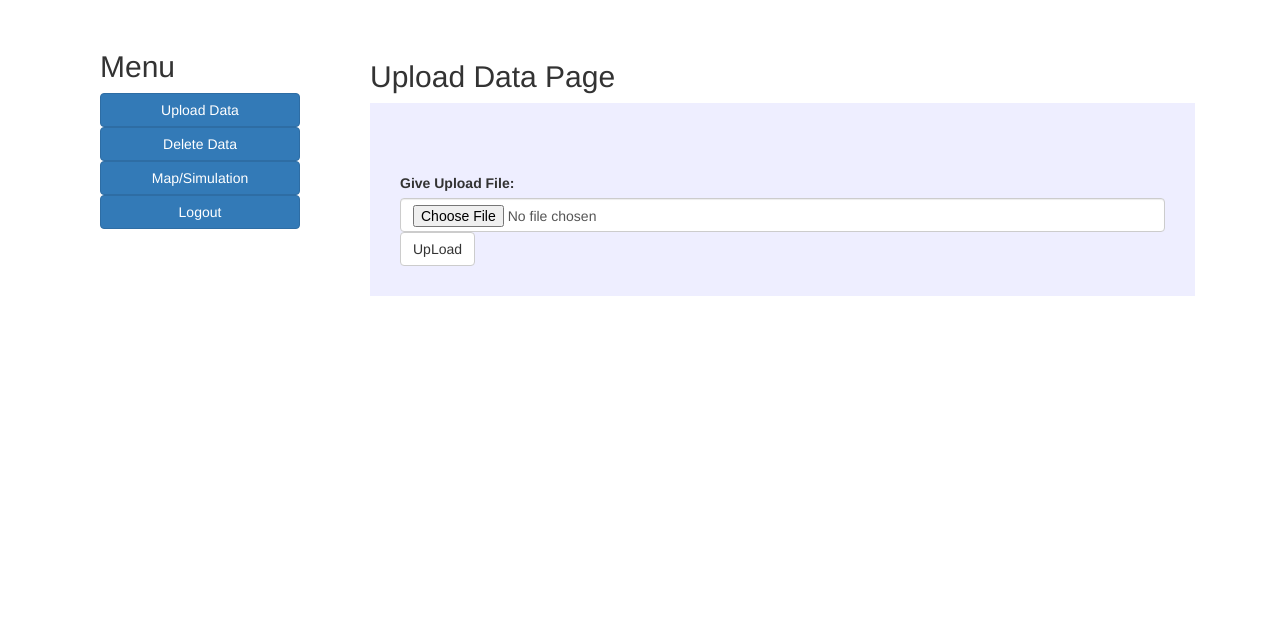
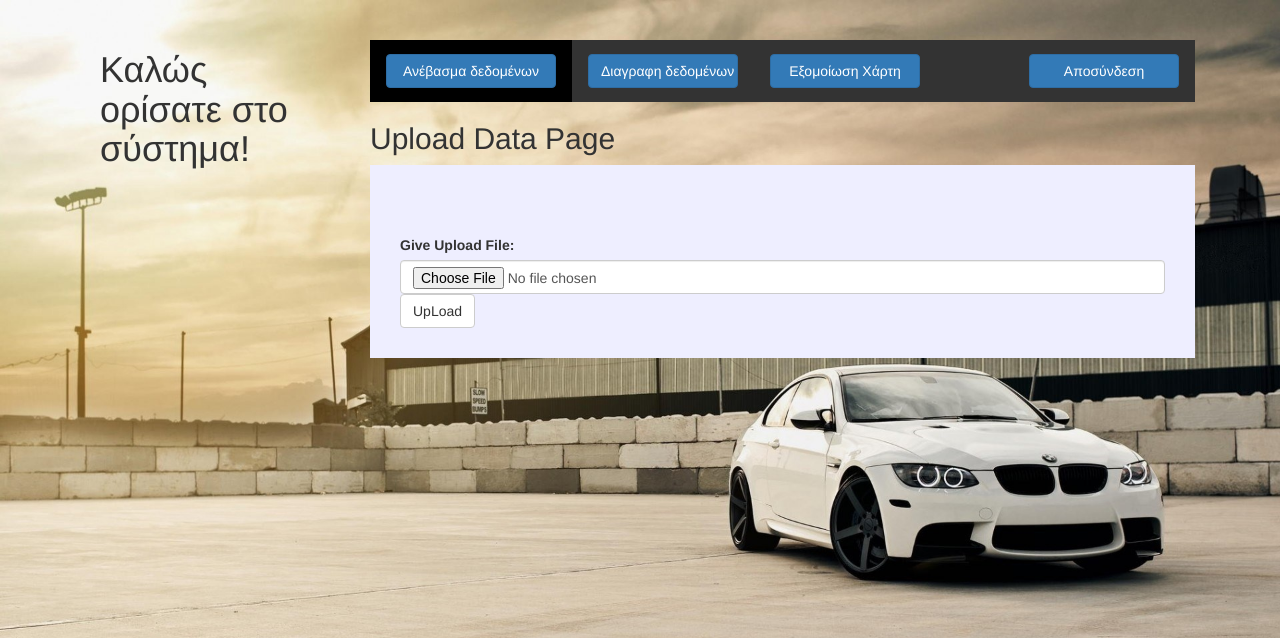
Before and after one commit to Erjon-19/web-10, a PHP site: page /upload.php in a window 1280 px wide. Shown: the top 638 px of the page. Run offline with PHP 8.4, Linux system fonts and the light colour scheme.

Commit message:
Add files via upload

```diff
--- a/admin/menu.php
+++ b/admin/menu.php
@@ -1,9 +1,64 @@
-	<div class=col-md-3 style='padding:30px;'>
-	<h2>Menu </h2>
+<head>
+<style>
+body {
+  background-image: url("car.jpg");
+  background-repeat: no-repeat;
+  background-size: 100% !important;
+}
+</style>
+</head>
+<body>
 
-		<a href='upload.php'><button class='btn btn-primary' style='width:200px;'>Upload Data</button></a></br>
-		<a href='del.php'><button class='btn btn-primary' style='width:200px;'>Delete Data</button></a></br>
-		<a href='map.php'><button class='btn btn-primary' style='width:200px;'>Map/Simulation</button></a></br>
-		<a href='logout.php'><button class='btn btn-primary' style='width:200px;'>Logout</button></a></br>
+<div class=col-md-3 style='padding:30px;'>
+
+<h1> Καλώς ορίσατε στο σύστημα!</h1>
 </div>
 <div class=col-md-9 style='margin-top:40px;'>
+<!DOCTYPE html>
+<html>
+<head>
+<style>
+ul {
+  list-style-type: none;
+  margin: 0;
+  padding: 0;
+  overflow: hidden;
+  background-color: #333;
+}
+
+li {
+  float: left; solid #bbb;
+}
+
+li:last-child {
+  border-right: none;
+}
+
+li a {
+  display: block;
+  color: white;
+  text-align: center;
+  padding: 14px 16px;
+  text-decoration: none;
+}
+
+li a:hover:not(.active) {
+  background-color: #111;
+}
+
+.active {
+  background-color: black;
+}
+</style>
+</head>
+<body>
+
+<ul>
+  <li><a class="active" href='upload.php'><button class='btn btn-primary' style='width:170px;'>Ανέβασμα δεδομένων</button></a></li>
+  <li><a href='del.php'><button class='btn btn-primary' style='width:150px;'>Διαγραφη δεδομένων</button></a></li>
+  <li><a href='map.php'><button class='btn btn-primary' style='width:150px;'>Εξομοίωση Χάρτη</button></a></li>
+  <li style="float:right"><a href='logout.php'><button class='btn btn-primary' style='width:150px;'>Αποσύνδεση</button></a></li>
+</ul>
+
+</body>
+</html>
```
Also changed, not shown: admin/index.php (+14 -5 lines), admin/json.php (+20 -12 lines), admin/map.php (+25 -40 lines), admin/car.jpg (added), admin/thes.jpg (added).
